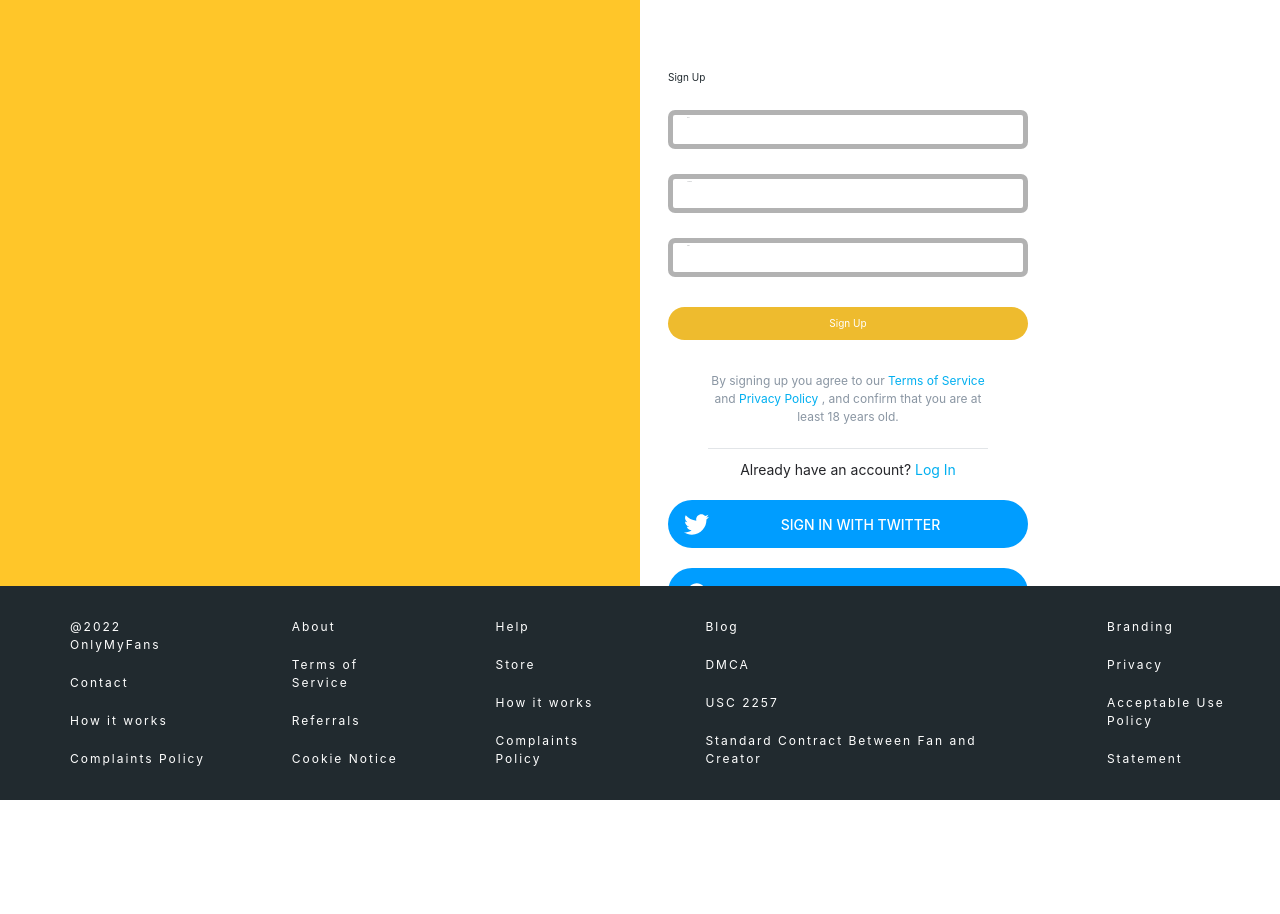
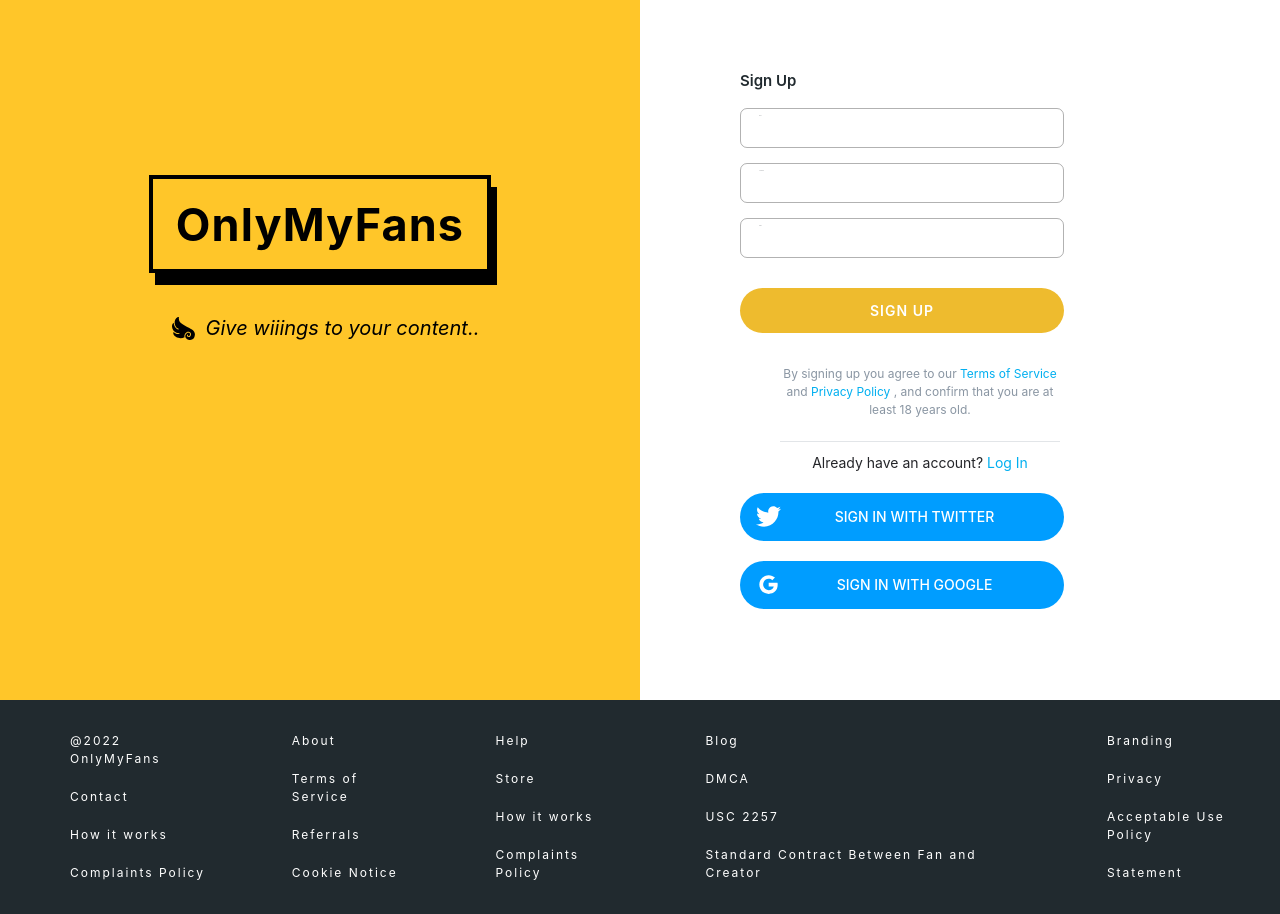
Before and after one commit to ajayupadhya/OnlyMyFans, a Next.js app: page / in a window 1280 px wide. Before the commit the page ends 800 px from the top, so only its background shows below. Built offline with nearby package versions, Linux system fonts and the light colour scheme.

Commit message:
login screen

```diff
--- a/pages/index.js
+++ b/pages/index.js
@@ -4,6 +4,8 @@
 import Link from "next/link";
 import Login from "../src/User/signin_and_up/Login";
 import Base from "../src/Base/Base";
+import Blob from "../public/blob.svg";
+import { GiFluffyWing } from "react-icons/gi";
 export default function Home() {
   const [isLoggedIn, setIsLoggedIn] = useState(false);
   return (
@@ -25,8 +27,42 @@
         <>
           {" "}
           <main className="container mx-auto flex flex-row max-w-full">
-            <div className="w-1/2 h-screen bg-primary">{/* adsfghfg */}</div>
-            <div className="w-1/2 h-screen">
+            <div className="w-1/2 h-[70rem] bg-primary flex justify-center items-center">
+              <div class="h-3/6 flex-col justify-between  ">
+                <h1
+                  style={{
+                    boxShadow: "6px 12px rgba(0,0,0)",
+                  }}
+                  className="text-7xl font-bold tracking-wide border-4 border-black p-9 "
+                >
+                  OnlyMyFans
+                </h1>
+                <p
+                  style={{
+                    margin: "4rem 0",
+                    fontSize: "2rem",
+                    textAlign: "center",
+                    display: "flex",
+                    alignItems: "center",
+                    justifyContent: "center",
+                    fontStyle: "italic",
+                  }}
+                >
+                  <GiFluffyWing size={25} style={{ margin: "0 1rem" }} />
+                  Give wiiings to your content..
+                  {/* <GiFluffyWing size={25} /> */}
+                </p>
+              </div>
+              {/* <div classname="border-x-2">
+                <Image
+                  src={Blob}
+                  height={500}
+                  width={1000}
+                  layout="responsive"
+                />
+              </div> */}
+            </div>
+            <div className="w-1/2 h-[70rem]">
               <Login />
             </div>
             <div></div>
--- a/styles/Login.css
+++ b/styles/Login.css
@@ -1,5 +1,5 @@
 .login__container {
-  margin: 5rem 0rem 0rem 0.8rem;
+  margin: 5rem 0rem 0rem 8rem;
   display: flex;
   padding: 2rem;
   flex-direction: column;
@@ -9,6 +9,8 @@
 
 .login__container > h4 {
   color: var(--footer-background);
+  font-size: 1.5rem;
+  font-weight: 600;
 }
 
 .login__container__button {
@@ -20,6 +22,12 @@
   color: white;
   background-color: #eebb2e;
   margin: 3rem 0rem 1rem 0rem;
+  width: 90%;
+  height: 4.5rem;
+  text-transform: uppercase;
+  font-weight: 600;
+  letter-spacing: 1px;
+  font-size: 1.4rem;
 }
 
 .login__container__button:hover {
@@ -64,7 +72,7 @@
   background-color: #009dff;
   color: white;
   margin: 2rem 0rem 00rem 0rem;
-  width: 100%;
+  width: 90%;
 }
 
 .login__container__twitter:hover,
@@ -80,15 +88,15 @@
 .form__field {
   position: relative;
   padding: 1.5rem 0 0;
-  margin-top: 1rem;
+  /* margin-top: 1rem; */
   width: 100%;
 }
 
 .login__container__input__field {
   font-family: inherit;
-  width: 100%;
-
-  border: 0.5rem solid rgba(0, 0, 0, 0.3);
+  width: 90%;
+  height: 4rem;
+  border: 0.1rem solid rgba(0, 0, 0, 0.3);
   border-radius: 0.7rem;
   outline: 0;
   font-size: 1rem;
@@ -134,7 +142,7 @@
 .login__container__input__field:focus {
   padding-bottom: 0.6rem;
   font-weight: 500;
-  border-width: 0.5rem;
+  border-width: 0.1rem;
   border-color: var(--primary-color);
   border-image-slice: 1;
 }
--- a/styles/globals.css
+++ b/styles/globals.css
@@ -46,7 +46,7 @@
 
 .footer-container {
   display: flex;
-  position: fixed;
+  /* position: fixed; */
   bottom: 0;
   left: 0;
   right: 0;
--- a/tailwind.config.js
+++ b/tailwind.config.js
@@ -8,6 +8,9 @@
       colors: {
         primary: "#ffc629",
       },
+      boxShadow: {
+        tag: "5px 10px black",
+      },
     },
   },
   plugins: [],
```
Also changed, not shown: public/blob.svg (added).
